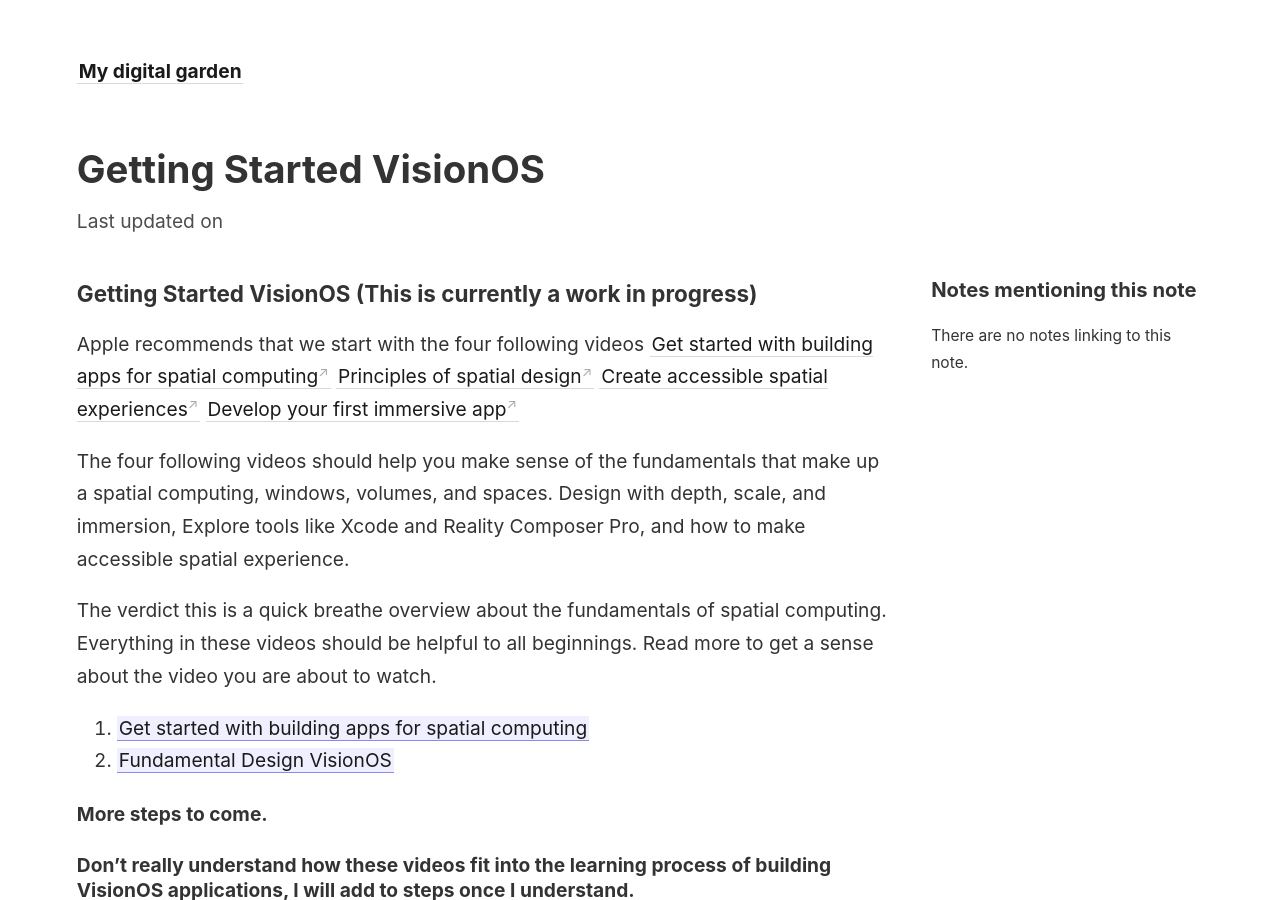
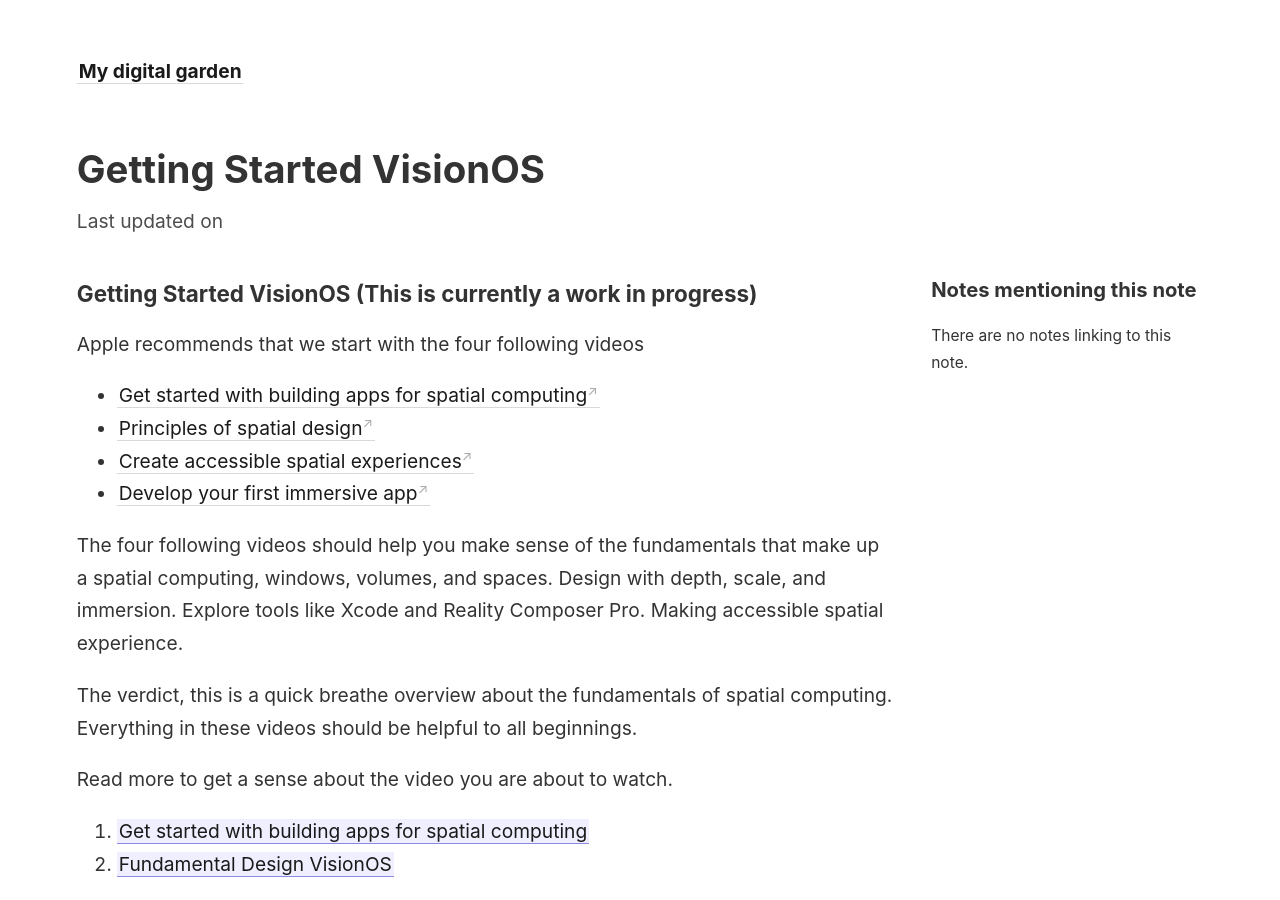
Before and after one commit to ahrchen/digital-garden-knowselfdaily, a Jekyll site: the page built from _notes/VisionOS/Getting Started VisionOS.md, in a window 1280 px wide and 900 px high. Built offline with Jekyll 4.4.1, drawn with Linux system fonts in a browser that asks for light colours.

Commit message:
Fix typos

```diff
--- a/_notes/VisionOS/Getting Started VisionOS.md
+++ b/_notes/VisionOS/Getting Started VisionOS.md
@@ -5,19 +5,19 @@ title: Getting Started VisionOS
 ### Getting Started VisionOS (This is currently a work in progress)
 
 Apple recommends that we start with the four following videos
-[Get started with building apps for spatial computing](https://developer.apple.com/videos/play/wwdc2023/10260/)
-[Principles of spatial design](https://developer.apple.com/videos/play/wwdc2023/10072/)
-[Create accessible spatial experiences](https://developer.apple.com/videos/play/wwdc2023/10034/)
-[Develop your first immersive app](https://developer.apple.com/videos/play/wwdc2023/10203/)
+- [Get started with building apps for spatial computing](https://developer.apple.com/videos/play/wwdc2023/10260/)
+- [Principles of spatial design](https://developer.apple.com/videos/play/wwdc2023/10072/)
+- [Create accessible spatial experiences](https://developer.apple.com/videos/play/wwdc2023/10034/)
+- [Develop your first immersive app](https://developer.apple.com/videos/play/wwdc2023/10203/)
 
-The four following videos should help you make sense of the fundamentals that make up a spatial computing, windows, volumes, and spaces. Design with depth, scale, and immersion, Explore tools like Xcode and Reality Composer Pro, and how to make accessible spatial experience.
+The four following videos should help you make sense of the fundamentals that make up a spatial computing, windows, volumes, and spaces. Design with depth, scale, and immersion. Explore tools like Xcode and Reality Composer Pro. Making accessible spatial experience.
 
-The verdict this is a quick breathe overview about the fundamentals of spatial computing. Everything in these videos should be helpful to all beginnings. Read more to get a sense about the video you are about to watch.
+The verdict, this is a quick breathe overview about the fundamentals of spatial computing. Everything in these videos should be helpful to all beginnings.
+
+Read more to get a sense about the video you are about to watch.
 1. [[Get started with building apps for spatial computing]]
 2. [[Fundamental Design VisionOS]]
 
 
-#### More steps to come.
-
-#### Don't really understand how these videos fit into the learning process of building VisionOS applications, I will add to steps once I understand.
+#### Organizing lessons.
 - [[Building Spatial Experiences with RealityKit]]
```
Also changed, not shown: _notes/VisionOS/Building Spatial Experiences with RealityKit.md (+16 -17 lines).
